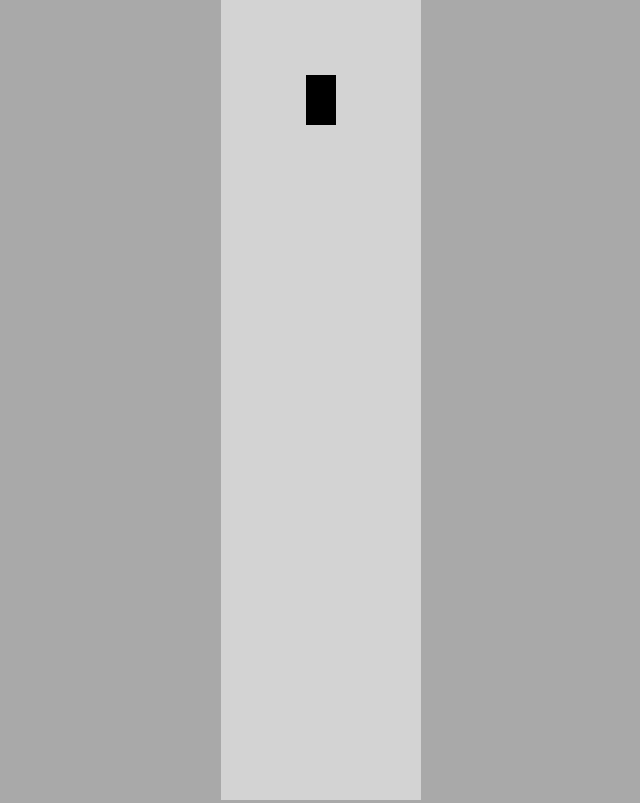
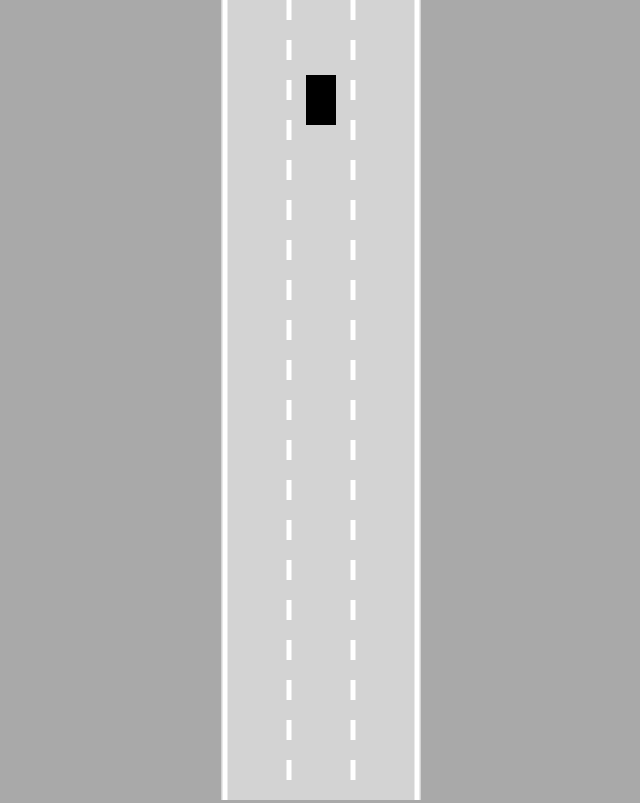
Before and after one commit to RushiVachhani/self-driving-car, a plain HTML site: page index.html in a window 1280 px wide. Shown: the whole page, without its empty margins (319-959 px from the left). Drawn offline with Linux system fonts and the light colour scheme.

Commit message:
add road and lanes
- add road lanes
- add utils file

```diff
--- a/constants.js
+++ b/constants.js
@@ -1,5 +1,8 @@
 const constants = {
+  INFINITY: 1000000,
+
   CANVAS_WIDTH: 200,
+
   CAR_STARTING_POS_X: 100,
   CAR_STARTING_POS_Y: 100,
   CAR_WIDTH: 30,
@@ -10,4 +13,11 @@ const constants = {
   CAR_ANGLE_INCREMENT_FACTOR: 0.03,
   CAR_INITIAL_SPEED: 0,
   CAR_INITIAL_ANGLE: 0.0,
+
+  ROAD_DEFAULT_LANE_COUNT: 3,
+  ROAD_LINE_WIDTH: 5,
+  ROAD_LINE_COLOR: "white",
+  ROAD_MARGINS: 0.96,
+  ROAD_DASHED_LINE_GAPS: 20,
+  ROAD_DASHED_LINE_LENGTH: 20,
 };
--- a/controls.js
+++ b/controls.js
@@ -10,7 +10,6 @@ export class Controls {
 
   #addKeyboardListeners() {
     document.addEventListener("keydown", (e) => {
-      console.log(e.key);
       switch (e.key) {
         case "ArrowUp":
           this.forward = true;
@@ -25,11 +24,9 @@ export class Controls {
           this.right = true;
           break;
       }
-      console.table(this);
     });
 
     document.addEventListener("keyup", (e) => {
-      console.log(e.key);
       switch (e.key) {
         case "ArrowUp":
           this.forward = false;
@@ -44,7 +41,6 @@ export class Controls {
           this.right = false;
           break;
       }
-      console.table(this);
     });
   }
 }
--- a/index.html
+++ b/index.html
@@ -7,6 +7,7 @@
     <link rel="stylesheet" href="reset.css" />
     <link rel="stylesheet" href="style.css" />
     <script src="constants.js" defer></script>
+    <script src="utils.js" defer></script>
     <script src="main.js" defer type="module"></script>
   </head>
   <body>
--- a/main.js
+++ b/main.js
@@ -1,12 +1,14 @@
 import { Car } from "./car.js";
+import { Road } from "./road.js";
 
 // get the canvas and set the width and the height
 const canvas = document.getElementById("mainCanvas");
-canvas.height = window.innerHeight;
 canvas.width = constants.CANVAS_WIDTH;
 
 // get the canvas context
 const ctx = canvas.getContext("2d");
+
+const road = new Road(canvas.width / 2, canvas.width * constants.ROAD_MARGINS);
 
 const car = new Car(
   constants.CAR_STARTING_POS_X,
@@ -14,13 +16,14 @@ const car = new Car(
   constants.CAR_WIDTH,
   constants.CAR_HEIGHT
 );
-car.draw(ctx);
 
 animate();
 
 function animate() {
   car.update();
+
   canvas.height = window.innerHeight;
+  road.draw(ctx);
   car.draw(ctx);
   requestAnimationFrame(animate);
 }
--- /dev/null
+++ b/road.js
@@ -0,0 +1,40 @@
+export class Road {
+  constructor(x, width, laneCount = constants.ROAD_DEFAULT_LANE_COUNT) {
+    this.x = x;
+    this.width = width;
+    this.laneCount = laneCount;
+
+    this.left = x - width / 2;
+    this.right = x + width / 2;
+
+    this.top = constants.INFINITY * -1;
+    this.bottom = constants.INFINITY;
+  }
+
+  draw(ctx) {
+    ctx.lineWidth = constants.ROAD_LINE_WIDTH;
+    ctx.strokeStyle = constants.ROAD_LINE_COLOR;
+
+    for (let index = 0; index <= this.laneCount; index++) {
+      const x = linearInterpolate(
+        this.left,
+        this.right,
+        index / this.laneCount
+      );
+
+      if (index > 0 && index < this.laneCount) {
+        ctx.setLineDash([
+          constants.ROAD_DASHED_LINE_LENGTH,
+          constants.ROAD_DASHED_LINE_GAPS,
+        ]);
+      } else {
+        ctx.setLineDash([]);
+      }
+
+      ctx.beginPath();
+      ctx.moveTo(x, this.top);
+      ctx.lineTo(x, this.bottom);
+      ctx.stroke();
+    }
+  }
+}
--- /dev/null
+++ b/utils.js
@@ -0,0 +1,3 @@
+function linearInterpolate(A, B, t) {
+  return A + (B - A) * t;
+}
```
